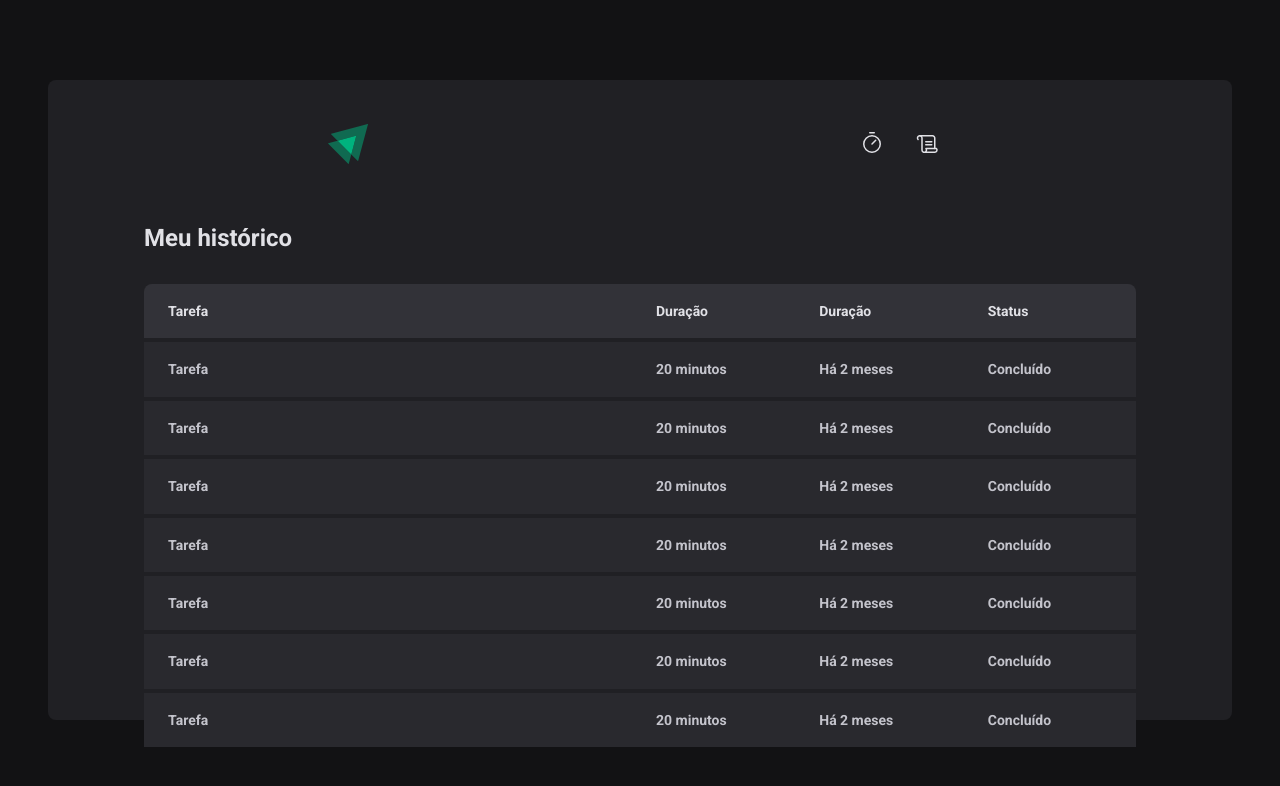
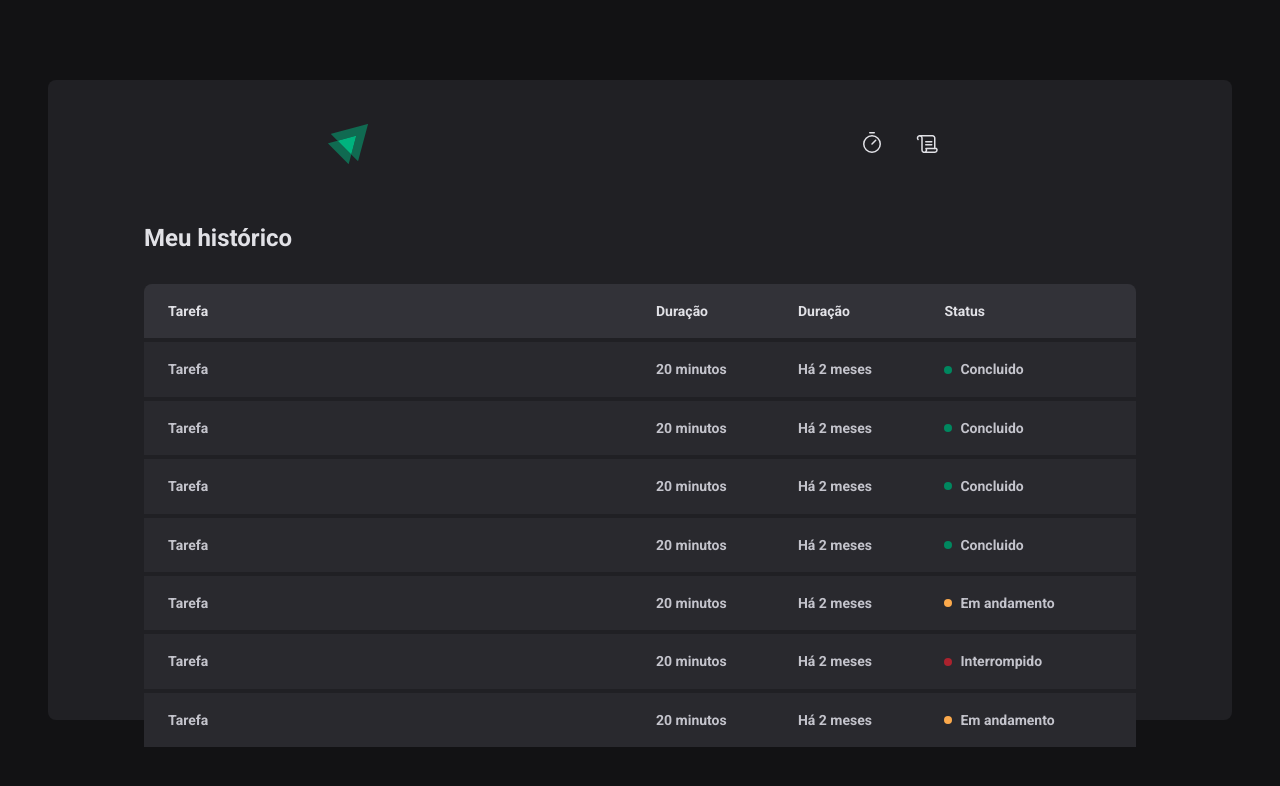
Before and after one commit to daniLdutra/timer, a React (Vite) app: page /history in a window 1280 px wide. Shown: the top 786 px of the page. Built offline with nearby package versions, Linux system fonts and the light colour scheme.

Commit message:
feature: stylized the status of our history listing and added advanced typescript functionality

```diff
--- a/src/pages/History/History.tsx
+++ b/src/pages/History/History.tsx
@@ -1,4 +1,4 @@
-import { HistoryContainer, HistoryList } from './styles';
+import { HistoryContainer, HistoryList, Status } from './styles';
 
 export function History() {
   return (
@@ -20,43 +20,57 @@ export function History() {
               <td>Tarefa</td>
               <td>20 minutos</td>
               <td>Há 2 meses</td>
-              <td>Concluído</td>
+              <td>
+                <Status statusColor="green">Concluido</Status>
+              </td>
             </tr>
             <tr>
               <td>Tarefa</td>
               <td>20 minutos</td>
               <td>Há 2 meses</td>
-              <td>Concluído</td>
+              <td>
+                <Status statusColor="green">Concluido</Status>
+              </td>
             </tr>
             <tr>
               <td>Tarefa</td>
               <td>20 minutos</td>
               <td>Há 2 meses</td>
-              <td>Concluído</td>
+              <td>
+                <Status statusColor="green">Concluido</Status>
+              </td>
             </tr>
             <tr>
               <td>Tarefa</td>
               <td>20 minutos</td>
               <td>Há 2 meses</td>
-              <td>Concluído</td>
+              <td>
+                <Status statusColor="green">Concluido</Status>
+              </td>
             </tr>
             <tr>
               <td>Tarefa</td>
               <td>20 minutos</td>
               <td>Há 2 meses</td>
-              <td>Concluído</td>
+              <td>
+                <Status statusColor="yellow">Em andamento</Status>
+              </td>
             </tr>
             <tr>
               <td>Tarefa</td>
               <td>20 minutos</td>
               <td>Há 2 meses</td>
-              <td>Concluído</td>
+              <td>
+                <Status statusColor="red">Interrompido</Status>
+              </td>
             </tr>
             <tr>
               <td>Tarefa</td>
               <td>20 minutos</td>
               <td>Há 2 meses</td>
-              <td>Concluído</td>
+              <td>
+                <Status statusColor="yellow">Em andamento</Status>
+              </td>
             </tr>
           </tbody>
         </table>
--- a/src/pages/History/styles.ts
+++ b/src/pages/History/styles.ts
@@ -51,3 +51,27 @@ export const HistoryList = styled.div`
     }
   }
 `
+
+const STATUS_COLORS = {
+  yellow: 'yellow-500',
+  green: 'green-500',
+  red: 'red-500',
+} as const
+
+interface StatusProps {
+  statusColor: keyof typeof STATUS_COLORS
+}
+
+export const Status = styled.span<StatusProps>`
+  display: flex;
+  align-items: center;
+  gap: 0.5rem;
+
+  &::before {
+    content: '';
+    width: 0.5rem;
+    height: 0.5rem;
+    border-radius: 50%;
+    background: ${(props) => props.theme[STATUS_COLORS[props.statusColor]]};
+  }
+`
```
